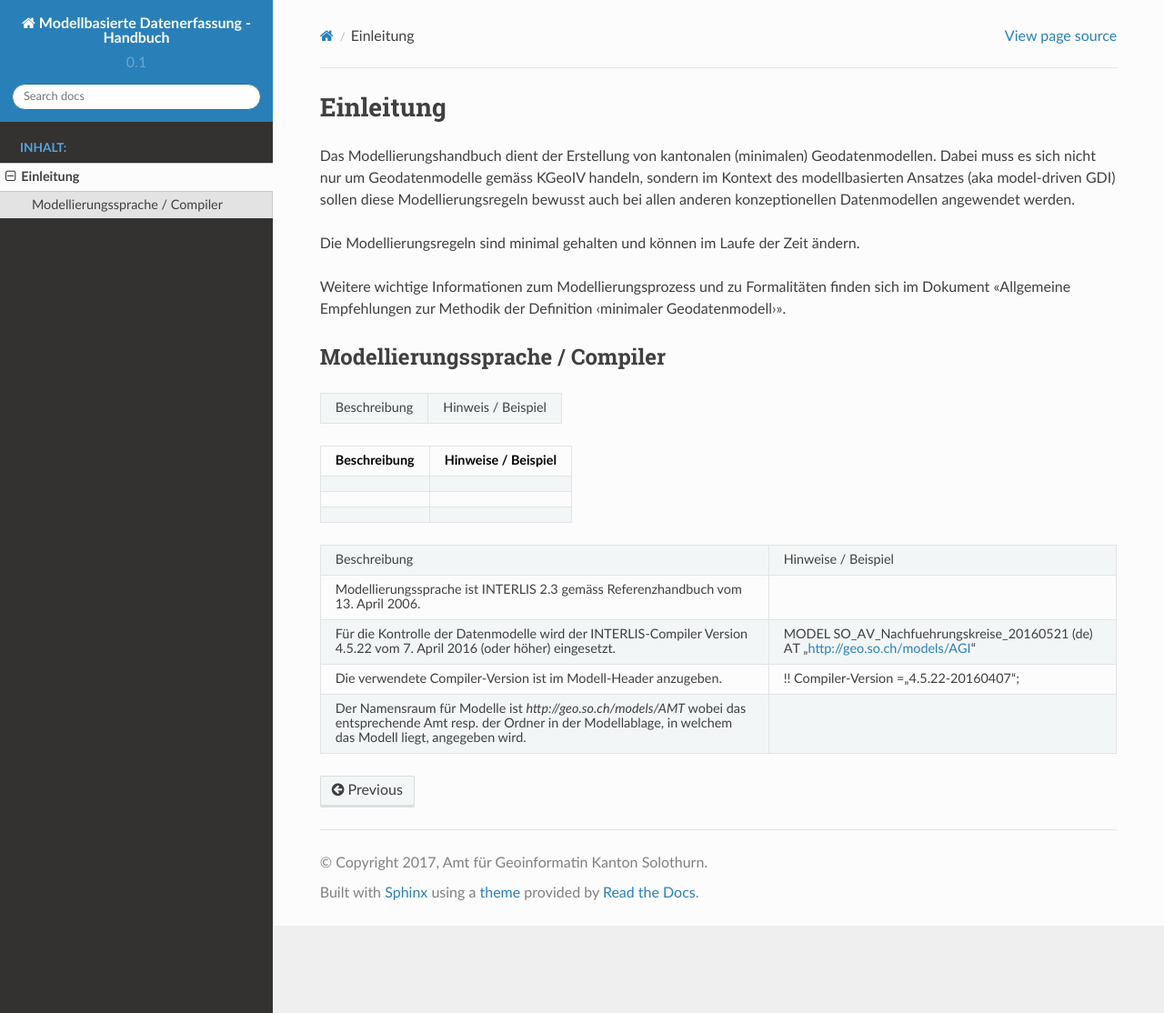
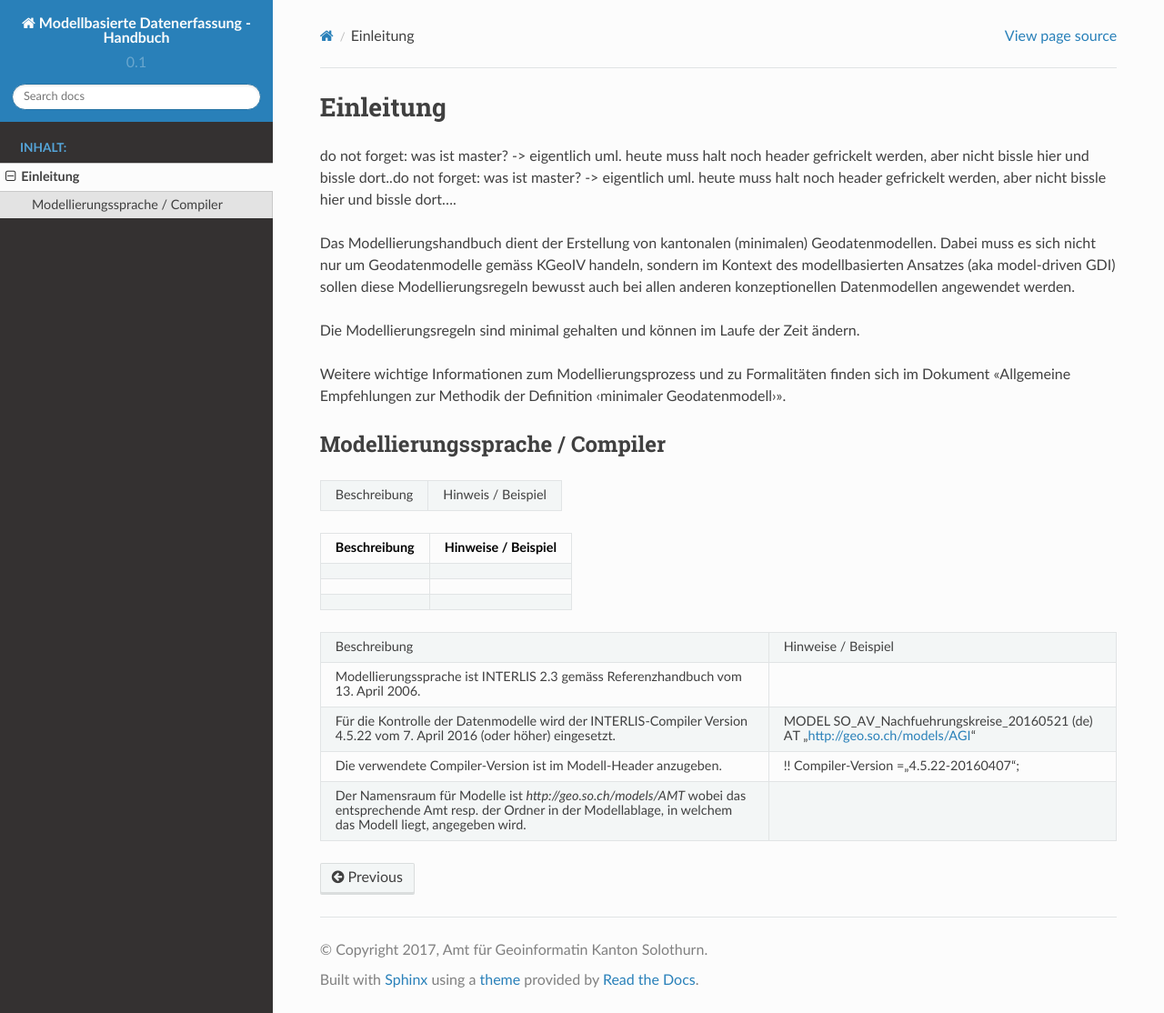
Before and after one commit to sogis/modellbasierte-datenerfassung-handbuch, a Sphinx documentation site: the page built from source/einleitung.rst, in a window 1280 px wide and 1114 px high. Shown: the whole window at 91% size. Built offline with Sphinx 7.4.7 and the Read the Docs theme 2.0.0, drawn with Linux system fonts in a browser that asks for light colours.

Commit message:
master data reminder

```diff
--- a/source/einleitung.rst
+++ b/source/einleitung.rst
@@ -1,5 +1,8 @@
 Einleitung
 ==========
+
+do not forget: was ist master? -> eigentlich uml. heute muss halt noch header gefrickelt werden, aber nicht bissle hier und bissle dort..do not forget: was ist master? -> eigentlich uml. heute muss halt noch header gefrickelt werden, aber nicht bissle hier und bissle dort....
+
 Das Modellierungshandbuch dient der Erstellung von kantonalen (minimalen) Geodatenmodellen.
 Dabei muss es sich nicht nur um Geodatenmodelle gemäss KGeoIV handeln, sondern im Kontext des
 modellbasierten Ansatzes (aka model-driven GDI) sollen diese Modellierungsregeln bewusst auch bei
```
